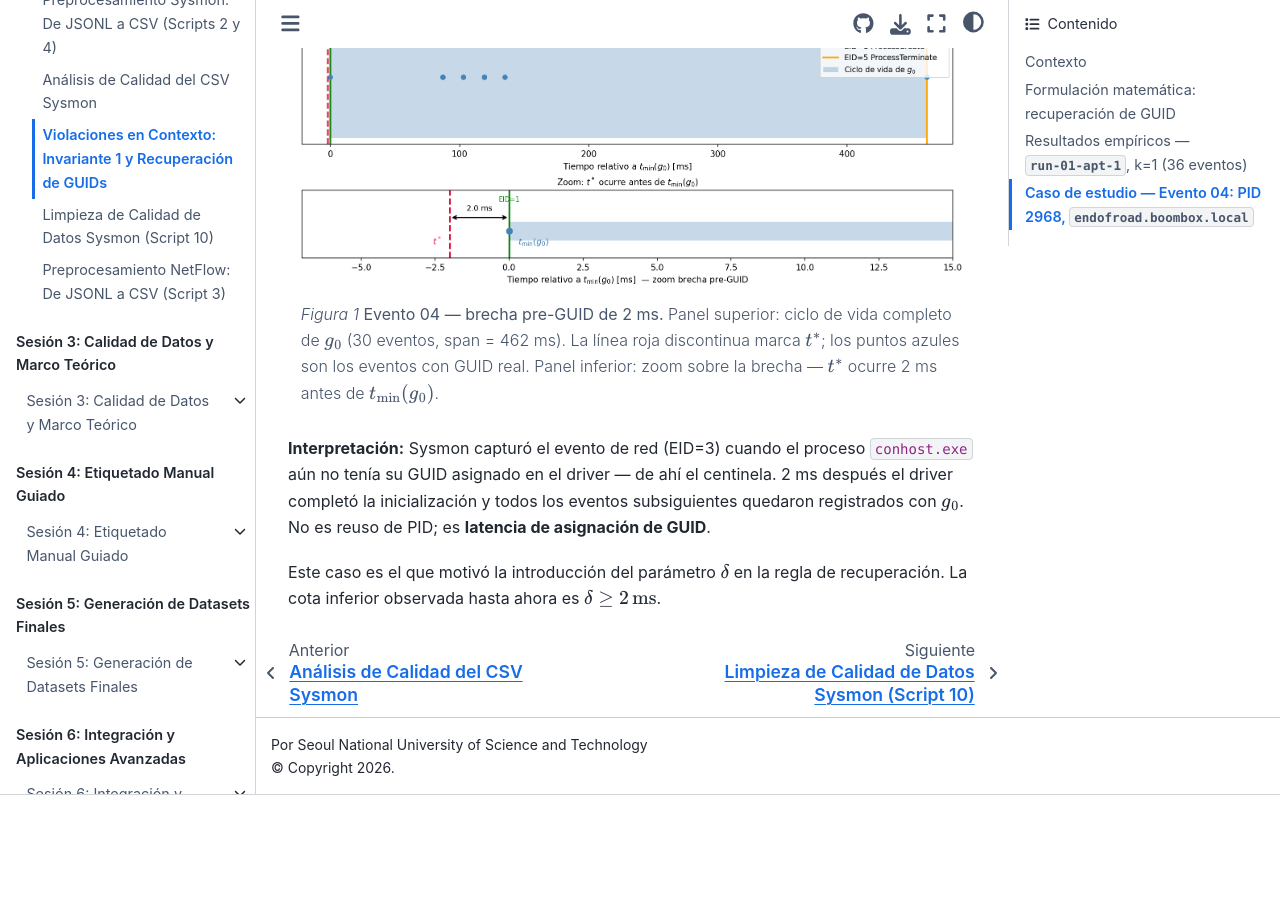
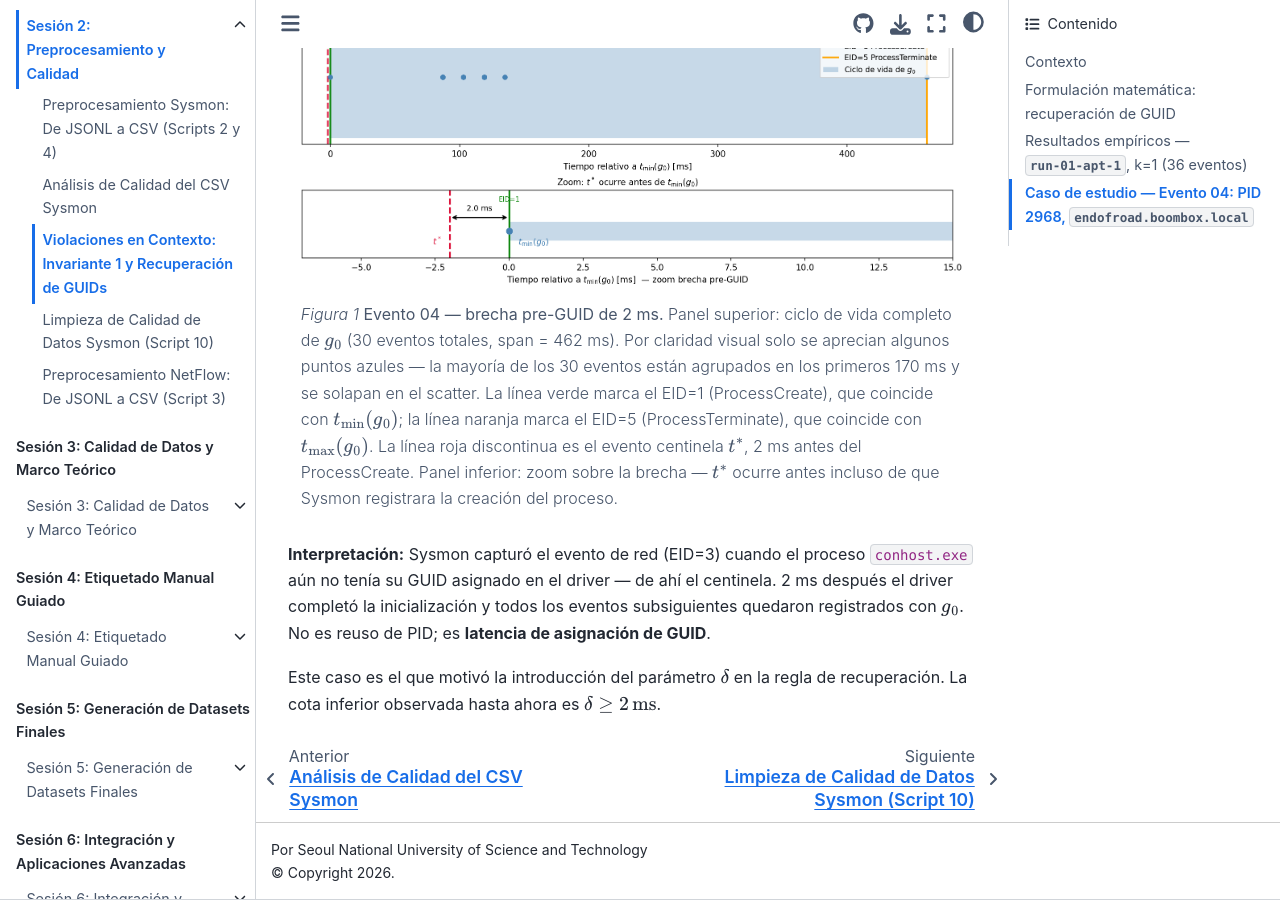
Before and after one commit to ollerenac/curso2026, a Jupyter Book: the page built from sesion-2/9-violaciones-en-contexto.md, in a window 1280 px wide and 900 px high, scrolled down 6115 px. Built offline with Jupyter Book 1.0.4 settings and Sphinx 7.4.7 and the Sphinx Book theme 1.1.4, drawn with Linux system fonts in a browser that asks for light colours; before the commit the page ends 6910 px from its top, so only the background shows below that.

Commit message:
feat(sesion-2/9): add EID=3 sentinel analysis cells + fix MD caption
Notebook: 5 new analysis cells for sentinel ev04:
- Full event fields (all non-null)
- EID=1 with parent process info
- ±10ms temporal window on endofroad
- Parent process events in window

MD: expanded figure caption — notes visual overlap of 30 events,
explains EID=1/EID=5 color coding (green/orange).

Co-Authored-By: Claude Sonnet 4.6 <noreply@anthropic.com>

````diff
--- a/sesion-2/9-violaciones-en-contexto.md
+++ b/sesion-2/9-violaciones-en-contexto.md
@@ -245,9 +245,14 @@ La figura siguiente muestra esta situación:
 :width: 100%
 
 **Evento 04 — brecha pre-GUID de 2 ms.**
-Panel superior: ciclo de vida completo de $g_0$ (30 eventos, span = 462 ms).
-La línea roja discontinua marca $t^*$; los puntos azules son los eventos con GUID real.
-Panel inferior: zoom sobre la brecha — $t^*$ ocurre 2 ms antes de $t_{\min}(g_0)$.
+Panel superior: ciclo de vida completo de $g_0$ (30 eventos totales, span = 462 ms).
+Por claridad visual solo se aprecian algunos puntos azules — la mayoría de los 30 eventos
+están agrupados en los primeros 170 ms y se solapan en el scatter.
+La línea verde marca el EID=1 (ProcessCreate), que coincide con $t_{\min}(g_0)$;
+la línea naranja marca el EID=5 (ProcessTerminate), que coincide con $t_{\max}(g_0)$.
+La línea roja discontinua es el evento centinela $t^*$, 2 ms antes del ProcessCreate.
+Panel inferior: zoom sobre la brecha — $t^*$ ocurre antes incluso de que Sysmon
+registrara la creación del proceso.
 ```
 
 **Interpretación:** Sysmon capturó el evento de red (EID=3) cuando el proceso
````
Also changed, not shown: 1 other file.
